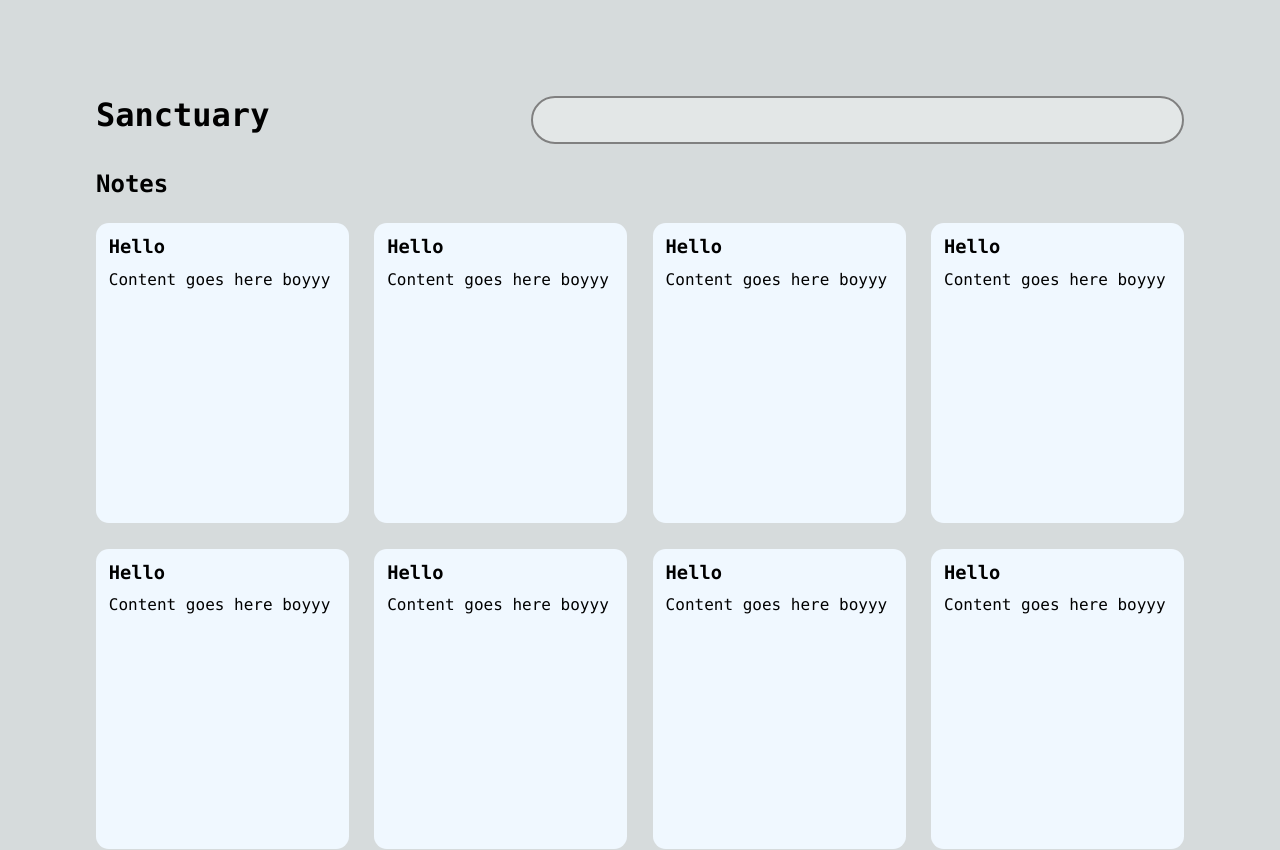
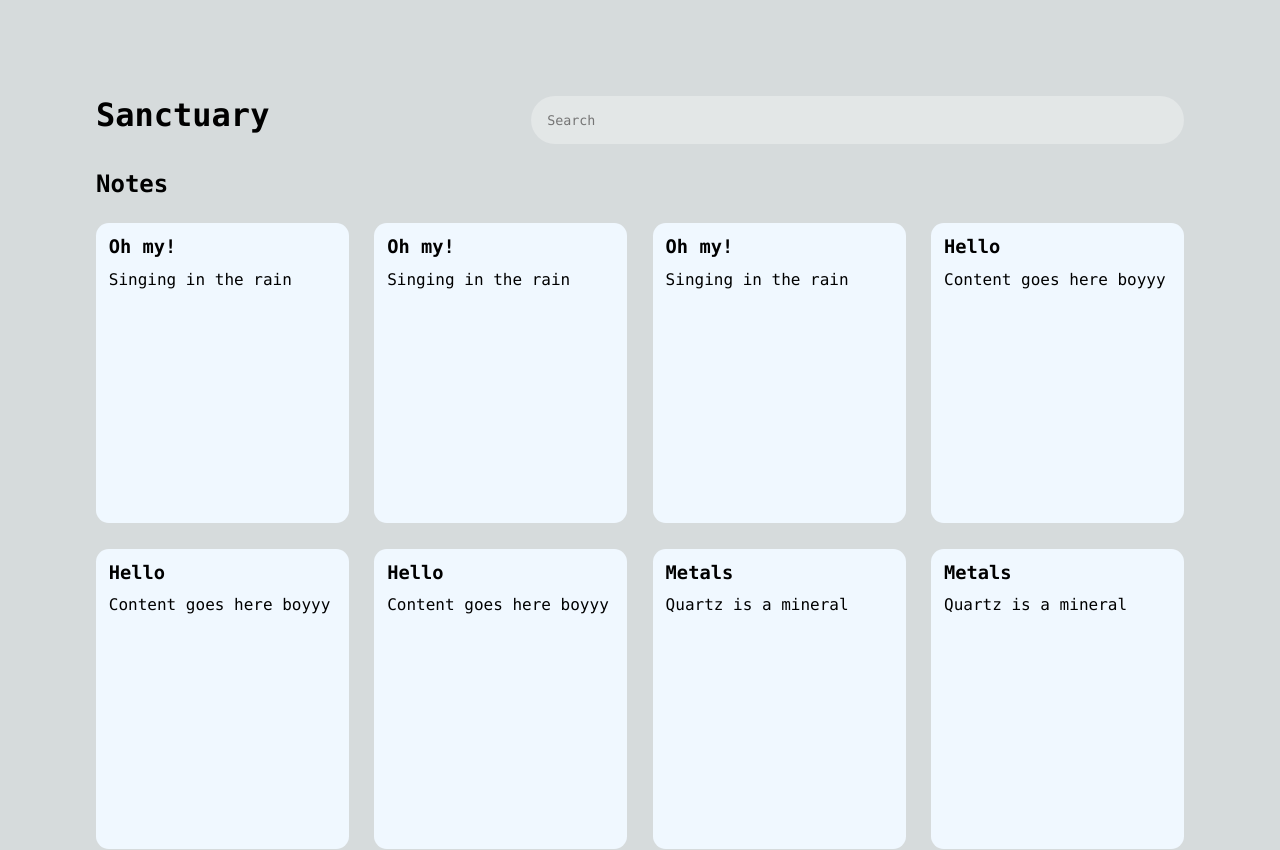
Before and after one commit to r742davis/Sanctuary, a Next.js app: page / in a window 1280 px wide. Shown: the top 850 px of the page. Built offline with nearby package versions, Linux system fonts and the light colour scheme.

Commit message:
Search functionality added + dummy code for testing

```diff
--- a/src/app/components/SearchBar/SearchBar.module.css
+++ b/src/app/components/SearchBar/SearchBar.module.css
@@ -1,7 +1,65 @@
-.search {
-    height: 3rem;
-    width: 60%;
-    border: 2px solid gray;
-    border-radius: 2rem;
-    background-color: #ffffff50;
+.wrapper {
+  height: 3rem;
+  width: 60%;
+  position: relative;
 }
+.input {
+  display: flex;
+  justify-content: space-between;
+  border: 2px solid gray;
+  border-radius: 2rem;
+  background-color: #ffffff50;
+  font-family: var(--font-mono);
+}
+
+.input:focus {
+  outline: none;
+  transition: box-shadow 300ms ease;
+  box-shadow: 0px 4px 20px 1px rgba(0, 0, 0, 0.1);
+}
+
+.input {
+  border: none;
+  height: 100%;
+  width: 100%;
+  padding: 1rem;
+}
+
+.button {
+  position: absolute;
+  top: 50%;
+  right: 0;
+  transform: translate(-30%, -50%);
+  background-color: #218cf0;
+  color: white;
+  border: none;
+  height: 2.4rem;
+  width: 2.4rem;
+  border-radius: 1.6rem;
+  display: flex;
+  justify-content: center;
+  align-items: center;
+  cursor: pointer;
+
+  pointer-events: none;
+  opacity: 0;
+  transition: transform 500ms cubic-bezier(0, 0, 0.5, 1),
+    opacity 500ms cubic-bezier(0, 0, 0.5, 1),
+    visibility 500ms cubic-bezier(0, 0, 0.5, 1),
+    background-color 300ms cubic-bezier(0, 0, 0.5, 1);
+}
+
+.button svg {
+  transform: translateX(-2px);
+}
+
+.button:hover {
+  background-color: #196fc1;
+  transition: background-color 300ms cubic-bezier(0, 0, 0.5, 1);
+}
+
+.button.is-visible {
+  transform: translate(-20%, -50%);
+  opacity: 1;
+  pointer-events: auto;
+}
--- a/src/app/components/SearchBar/SearchBar.tsx
+++ b/src/app/components/SearchBar/SearchBar.tsx
@@ -1,8 +1,57 @@
-import { PropsWithChildren } from "react";
+"use client";
+
+import { PropsWithChildren, useState } from "react";
 import styles from "./SearchBar.module.css";
+import classNames from "classnames";
 
-type SearchBarProps = {} & PropsWithChildren;
+type SearchBarProps = {
+  placeholder?: string;
+  handleSubmit: (keyword: string) => void;
+} & PropsWithChildren;
 
-export default function SearchBar({ children }: SearchBarProps) {
-  return <div className={styles.search}>{children}</div>;
+export default function SearchBar({
+  children,
+  handleSubmit,
+  placeholder = "Search",
+}: SearchBarProps) {
+  const [searchInput, setSearchInput] = useState<string>("");
+
+  const handleInputChange = (e: React.ChangeEvent<HTMLInputElement>) => {
+    setSearchInput(e.target.value);
+  };
+
+  const handleKeyDown = (e: React.KeyboardEvent<HTMLInputElement>) => {
+    if (e.key === "Enter") return handleSubmit(searchInput);
+  };
+
+  return (
+    <div className={styles.wrapper}>
+      <input
+        className={styles.input}
+        value={searchInput}
+        placeholder={placeholder}
+        onChange={(e) => handleInputChange(e)}
+        onKeyDown={(e) => handleKeyDown(e)}
+      />
+      <button
+        className={classNames(styles.button, {
+          [styles["is-visible"]]: !!searchInput,
+        })}
+        onClick={(e) => handleSubmit(searchInput)}
+        title="Submit"
+      >
+        <svg
+          width="24"
+          height="24"
+          viewBox="0 0 24 24"
+          fill="none"
+        >
+          <path
+            d="M10.5858 6.34317L12 4.92896L19.0711 12L12 19.0711L10.5858 17.6569L16.2427 12L10.5858 6.34317Z"
+            fill="currentColor"
+          />
+        </svg>
+      </button>
+    </div>
+  );
 }
--- a/src/app/page.tsx
+++ b/src/app/page.tsx
@@ -1,22 +1,51 @@
+"use client";
+
 import { Card, SearchBar } from "@components";
 import styles from "./page.module.css";
+import { useState } from "react";
 
 export default function Home() {
-  const cardsArray = new Array(10).fill({
+  const [keyword, setKeyword] = useState("");
+
+  const cardsArray1 = new Array(3).fill({
+    title: "Oh my!",
+    content: "Singing in the rain",
+  });
+
+  const cardsArray2 = new Array(3).fill({
     title: "Hello",
     content: "Content goes here boyyy",
   });
+
+  const cardsArray3 = new Array(4).fill({
+    title: "Metals",
+    content: "Quartz is a mineral",
+  });
+
+  const combinedArrays: Array<{ title: string; content: string }> = [...cardsArray1, ...cardsArray2, ...cardsArray3];
+
+  const filterItems = (query: string) => {
+    const regex = new RegExp(query, "i");
+    return combinedArrays.filter((item) => regex.test(item.content));
+  };
+
+  const handleSubmitKeyword = (submission: string) => {
+    console.log('submit');
+    setKeyword(submission);
+  };
+
+  const filteredCards = !!keyword ? filterItems(keyword) : combinedArrays;
 
   return (
     <main className={styles.main}>
       <div className={styles.header}>
         <h1>Sanctuary</h1>
-        <SearchBar />
+        <SearchBar handleSubmit={handleSubmitKeyword} />
       </div>
       <div className={styles.content}>
         <h2>Notes</h2>
         <div className={styles.list}>
-          {cardsArray.map((card, i) => (
+          {filteredCards.map((card, i) => (
             <Card key={`card-${i}`} title={card.title} content={card.content} />
           ))}
         </div>
```
